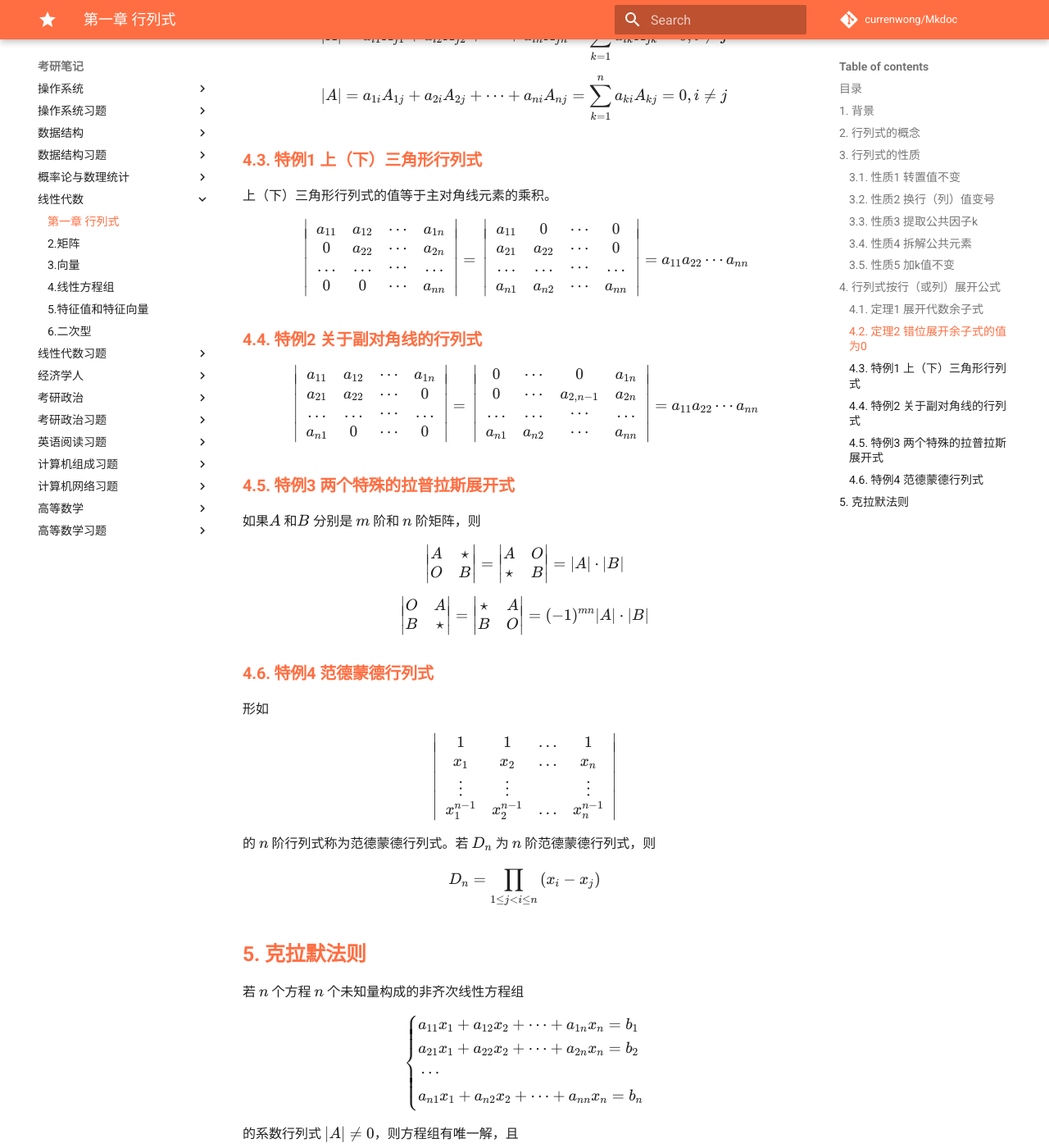
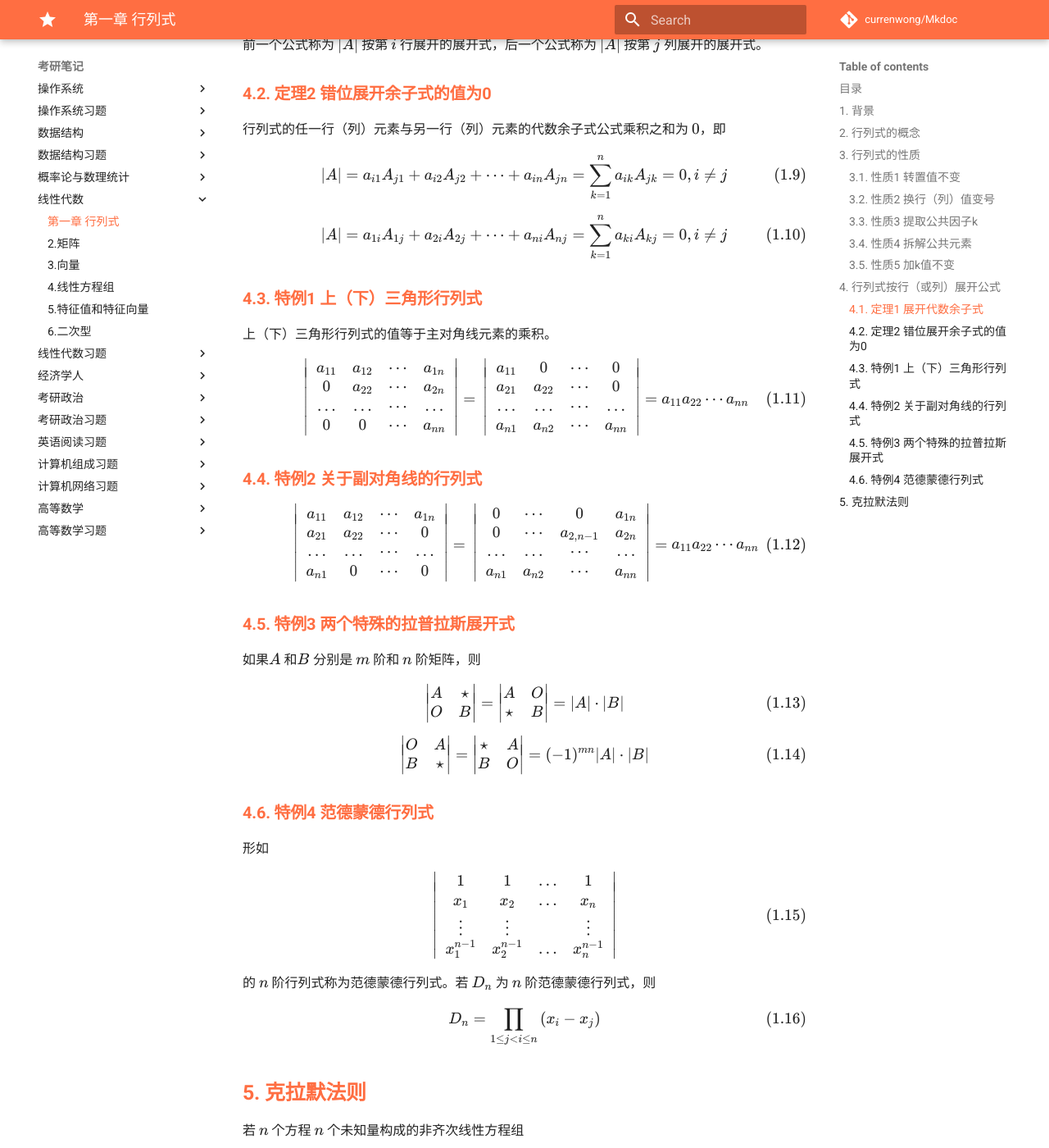
Before and after one commit to CurrenWong/Mkdoc, an MkDocs documentation site: the page built from docs/考研笔记/线性代数/1.行列式.md, in a window 1280 px wide and 1400 px high, scrolled down 3634 px. Shown: the whole window at 82% size. Built offline with MkDocs 1.6.1 and Material for MkDocs 9.7.7, drawn with Linux system fonts in a browser that asks for light colours; a script that is not in the unit is left out; comment, search, counter and statistics services are not loaded; some of the changed text lies outside the part shown.

Commit message:
Update content

```diff
--- a/docs/考研笔记/线性代数/1.行列式.md
+++ b/docs/考研笔记/线性代数/1.行列式.md
@@ -25,20 +25,27 @@ a_1 & a_2 & a_3\\
 b_1 & b_2 & b_3\\
 c_1 & c_2 & c_3\\
 \end{vmatrix} = a_1 b_2 c_3 + a_2 b_3 c_1 + a_3 b_1 c_2 - a_3 b_2 c_1 - a_2 b_1 c_3 - a_1 b_3 c_2
-\tag{1}
+\tag{1.1}
 $$
 
 三阶行列式的对角线法则到四阶行列式失灵，今后计算四阶行列式必须要用展开公式法。
 
 ## 3. 行列式的性质
 
-记 $|A| = \begin{vmatrix}a_{11} & a_{12} & a_{13}\\ b_{21} & b_{22} & b_{23}\\ c_1 & c_2 & c_3\\ \end{vmatrix} $，$|A^T| = \begin{vmatrix}a_1 & a_2 & a_3\\ b_1 & b_2 & b_3\\ c_1 & c_2 & c_3\\ \end{vmatrix} $，行列式 $|A^T|$ 称为 $|A|$ 的转置行列式。
+记 $$|A| = \begin{vmatrix}a_{11} & a_{12} & a_{13}\\ b_{21} & b_{22} & b_{23}\\ c_1 & c_2 & c_3\\ \end{vmatrix} $$
+
+$$|A^T| = \begin{vmatrix}a_1 & a_2 & a_3\\ b_1 & b_2 & b_3\\ c_1 & c_2 & c_3\\ \end{vmatrix} $$
+
+行列式 $|A^T|$ 称为 $|A|$ 的转置行列式。
 
 ### 3.1. 性质1 转置值不变
 
 经过转置行列式的值不变，即 $|A^T| = |A|$。
 
-$ |A| =  \begin{vmatrix}a_{11} & a_{12} & a_{13}\\ b_{21} & b_{22} & b_{23}\\ c_1 & c_2 & c_3\\ \end{vmatrix} = \begin{vmatrix}a_1 & a_2 & a_3\\ b_1 & b_2 & b_3\\ c_1 & c_2 & c_3\\ \end{vmatrix} = |A^T|$
+$$
+|A| =  \begin{vmatrix}a_{11} & a_{12} & a_{13}\\ b_{21} & b_{22} & b_{23}\\ c_1 & c_2 & c_3\\ \end{vmatrix} = \begin{vmatrix}a_1 & a_2 & a_3\\ b_1 & b_2 & b_3\\ c_1 & c_2 & c_3\\ \end{vmatrix} = |A^T|
+\tag{1.2}
+$$
 
 ### 3.2. 性质2 换行（列）值变号
 
@@ -72,6 +79,7 @@ b_1 & b_2 & b_3 \\
 c_1 & c_2 & c_3\\
 d_1 & d_2 & d_3\\
 \end{vmatrix}
+\tag{1.3}
 $$
 
 ### 3.5. 性质5 加k值不变
@@ -89,6 +97,7 @@ a_1 & a_2 & a_3 \\
 b_1 + ka_1 & b_2 + ka_2 & b_3 + ka_3\\
 c_1 & c_2 & c_3\\
 \end{vmatrix}
+\tag{1.4}
 $$
 
 ## 4. 行列式按行（或列）展开公式
@@ -102,12 +111,14 @@ a_{21} & a_{22} & \cdots & a_{2n} \\
 \vdots & \vdots &  & \vdots \\
 a_{n1} & a_{n2} & \cdots & a_{nn} \\
 \end{vmatrix}
+\tag{1.5}
 $$
 
 中划去 $a_{ij}$ 所在的第 $i$ 行、第 $j$ 列的元素，由剩下的元素按原来的位置排法构成的一个 $n-1$ 阶的行列式，称其为 $a_{ij}$ 的代数余子式，记为 $M_{ij}$，称$(-1)^{i + j} M_{ij}$ 为 $a_{ij}$ 的代数余子式，记为 $A_{ij}$，即
 
 $$
 A_{ij} = (-1)^{i + j} M_{ij}
+\tag{1.6}
 $$
 
 ### 4.1. 定理1 展开代数余子式
@@ -116,10 +127,12 @@ $n$ 阶行列式等于它的任何一行（列）元素与其对应的代数余
 
 $$
 |A| = a_{i1}A_{i1} + a_{i2}A_{i2} + \cdots + a_{in}A_{in} = \sum_{k=1}^n a_{ik}A_{ik}, i = 1,2, \cdots, n
+\tag{1.7}
 $$
 
 $$
 |A| = a_{1j}A_{1j} + a_{2j}A_{2j} + \cdots + a_{nj}A_{nj} = \sum_{k=1}^n a_{kj}A_{kj}, j = 1,2, \cdots, n
+\tag{1.8}
 $$
 
 前一个公式称为 $|A|$ 按第 $i$ 行展开的展开式，后一个公式称为 $|A|$ 按第 $j$ 列展开的展开式。
@@ -130,10 +143,12 @@ $$
 
 $$
 |A| = a_{i1}A_{j1} + a_{i2}A_{j2} + \cdots + a_{in}A_{jn} = \sum_{k=1}^n a_{ik}A_{jk} = 0, i \ne j
+\tag{1.9}
 $$
 
 $$
 |A| = a_{1i}A_{1j} + a_{2i}A_{2j} + \cdots + a_{ni}A_{nj} = \sum_{k=1}^n a_{ki}A_{kj} = 0, i \ne j
+\tag{1.10}
 $$
 
 ### 4.3. 特例1 上（下）三角形行列式
@@ -158,6 +173,7 @@ a_{n 1} & a_{n 2} & \cdots & a_{n n}
 \end{array}\right|
 \end{aligned} =
 a_{11} a_{22} \cdots a_{nn}
+\tag{1.11}
 $$
 
 ### 4.4. 特例2 关于副对角线的行列式
@@ -180,6 +196,7 @@ a_{n 1} & a_{n 2} & \cdots & a_{n n}
 \end{array}\right|
 \end{aligned} =
 a_{11} a_{22} \cdots a_{nn}
+\tag{1.12}
 $$
 
 ### 4.5. 特例3 两个特殊的拉普拉斯展开式
@@ -196,6 +213,7 @@ A & O \\
 \star & B \\
 \end{vmatrix}
 = |A| \cdot |B|
+\tag{1.13}
 $$
 
 $$
@@ -208,6 +226,7 @@ B & \star \\
 B & O \\
 \end{vmatrix}
 = (-1)^{mn} |A| \cdot |B|
+\tag{1.14}
 $$
 
 ### 4.6. 特例4 范德蒙德行列式
@@ -221,12 +240,14 @@ x_{1} & x_{2} & \ldots & x_{n} \\
 \vdots & \vdots & & \vdots \\
 x_{1}^{n-1} & x_{2}^{n-1} & \ldots & x_{n}^{n-1}
 \end{array}\right|
+\tag{1.15}
 $$
 
 的 $n$ 阶行列式称为范德蒙德行列式。若 $D_n$ 为 $n$ 阶范德蒙德行列式，则
 
 $$
 D_{n}=\prod_{1 \leq j<i \leq n}\left(x_{i}-x_{j}\right)
+\tag{1.16}
 $$
 
 ## 5. 克拉默法则
@@ -242,12 +263,14 @@ $$
 &a_{n1}x_1 + a_{n2}x_2 + \cdots + a_{nn}x_n = b_n
 \\
 \end{aligned}\right. }
+\tag{1.17}
 $$
 
 的系数行列式 $|A| \ne 0$，则方程组有唯一解，且
 
 $$
 x_i = \frac{|A_i|}{|A|}, i = 1,2,\cdots, n
+\tag{1.18}
 $$
 
 其中 $|A_i|$ 是 $|A|$ 第 $i$ 列元素（即 $x_i$ 的系数）替换成方程组右端的常数项 $b_1, b_2, \cdots, b_n$ 所构成的行列式。
@@ -263,6 +286,7 @@ $$
 &a_{n1}x_1 + a_{n2}x_2 + \cdots + a_{nn}x_n = 0
 \\
 \end{aligned}\right. }
+\tag{1.19}
 $$
 
 的系数行列式 $|A| \ne 0$，的充要条件是方程组有唯一零解。
```
Also changed, not shown: docs/考研笔记/英语阅读习题/9.2005真题阅读.md (+1 -1 lines).
